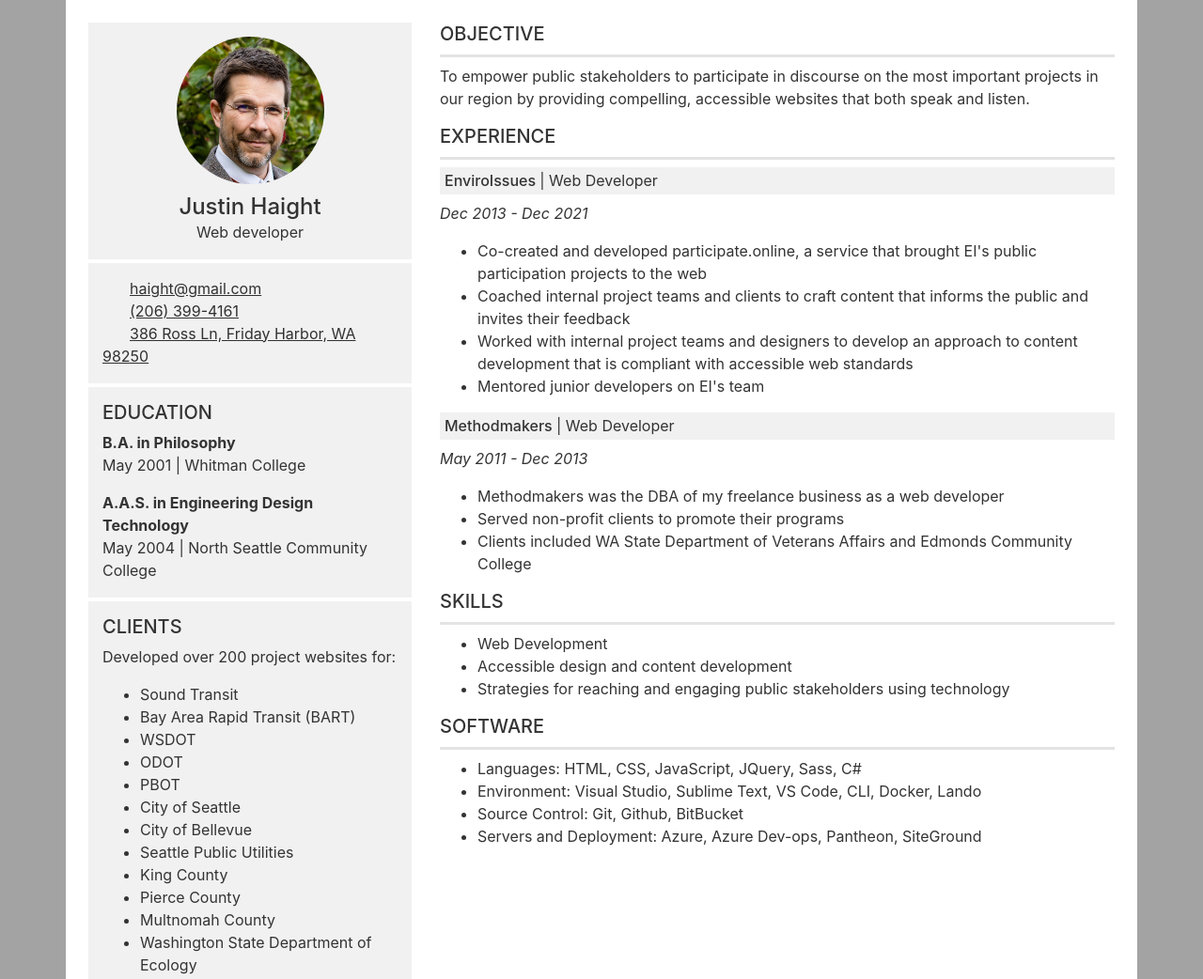
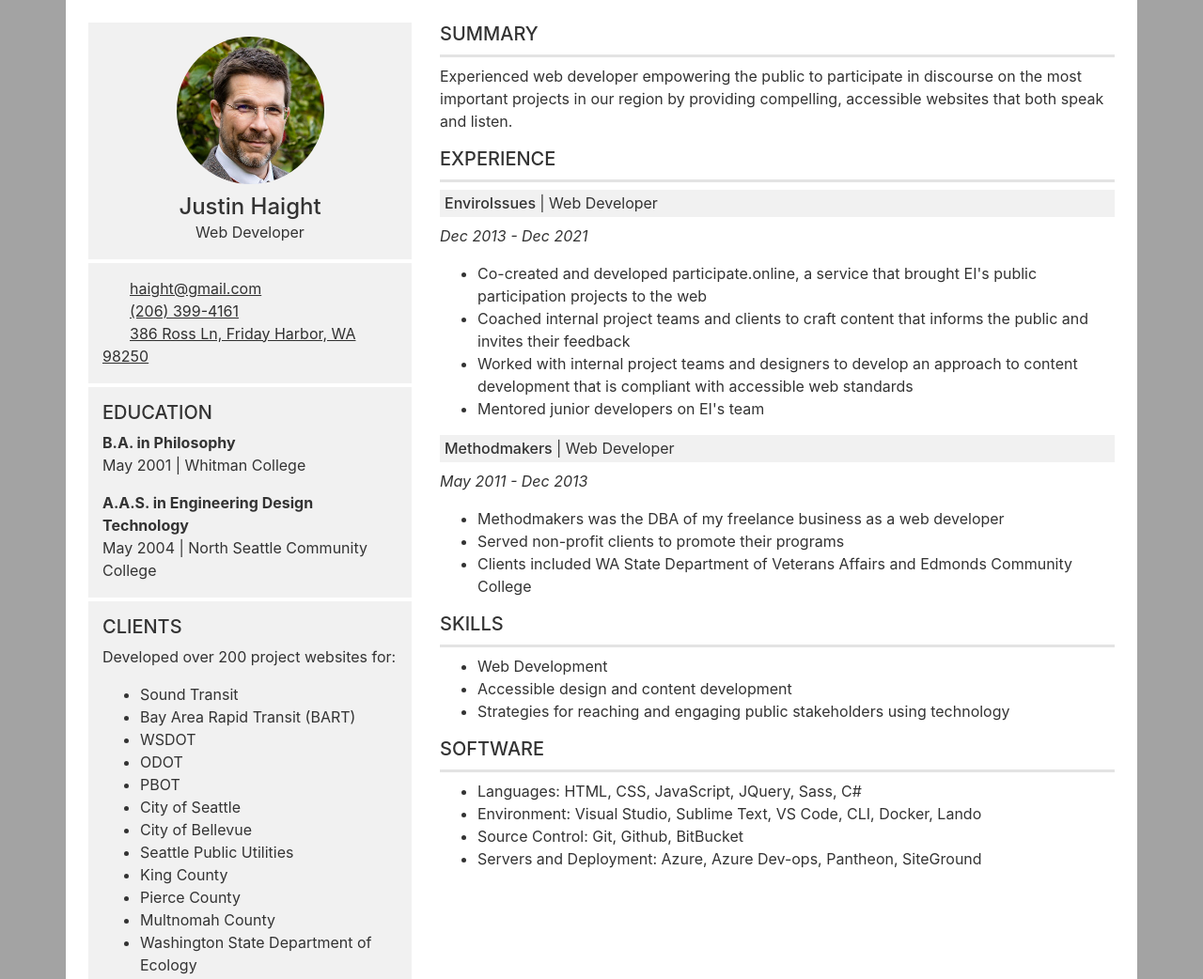
Before and after one commit to m8ker/m8ker.github.io, a website with bundled scripts: page index.html in a window 1280 px wide. Shown: the top 1042 px of the page at 94% size. Built offline with nearby package versions, Linux system fonts and the light colour scheme; files whose address does not match are found by name.

Commit message:
finalized for now 3

```diff
--- a/index.html
+++ b/index.html
@@ -13,7 +13,7 @@
           <article class="gray-bg">
             <img class="circular--square half-width bottom-marge-10" src="assets/img/016-10-2021-La-Vie-Photo-cp-300.jpg" alt="Justin Haight">
             <header class="center"><h1 class="h4 no-bottom-marge">Justin Haight</h1></header>
-            <p class="center">Web developer</p>
+            <p class="center">Web Developer</p>
           </article>
           <article class="gray-bg">
             <p>
@@ -63,8 +63,8 @@
         </div>
         <div class="col-md-8">
           <article>
-            <h2 class="h5 underline">Objective</h2>
-            <p>To empower public stakeholders to participate in discourse on the most important projects in our region by providing compelling, accessible websites that both speak and listen.</p>
+            <h2 class="h5 underline">Summary</h2>
+            <p>Experienced web developer empowering the public to participate in discourse on the most important projects in our region by providing compelling, accessible websites that both speak and listen.</p>
           </article>
           <article>
             <h2 class="h5 underline">Experience</h2>
--- a/scss/starter.scss
+++ b/scss/starter.scss
@@ -106,7 +106,10 @@
   p, a, li{
     font-size: 1.5rem;
   }
-  h1, h2, h3, h4, h5, h6, .h1, .h2, .h3, .h4, .h5, .h6 {
+  h1, .h1{
+    font-size: 2rem;
+  }
+  h2, h3, h4, h5, h6, .h2, .h3, .h4, .h5, .h6 {
     font-size: 1.75rem;
   }
   .center{
```
Also changed, not shown: assets/css/starter.css, 1 other file.
